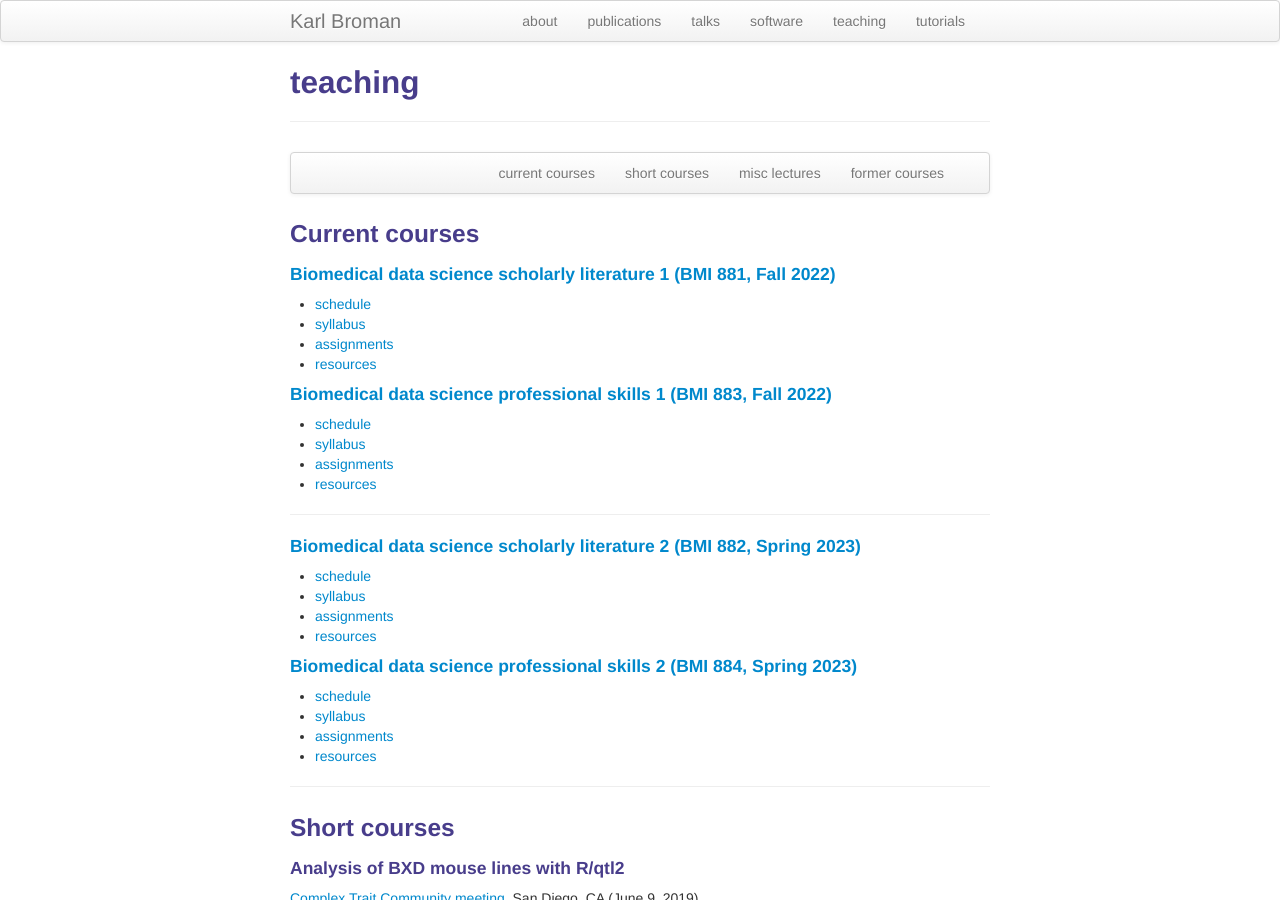
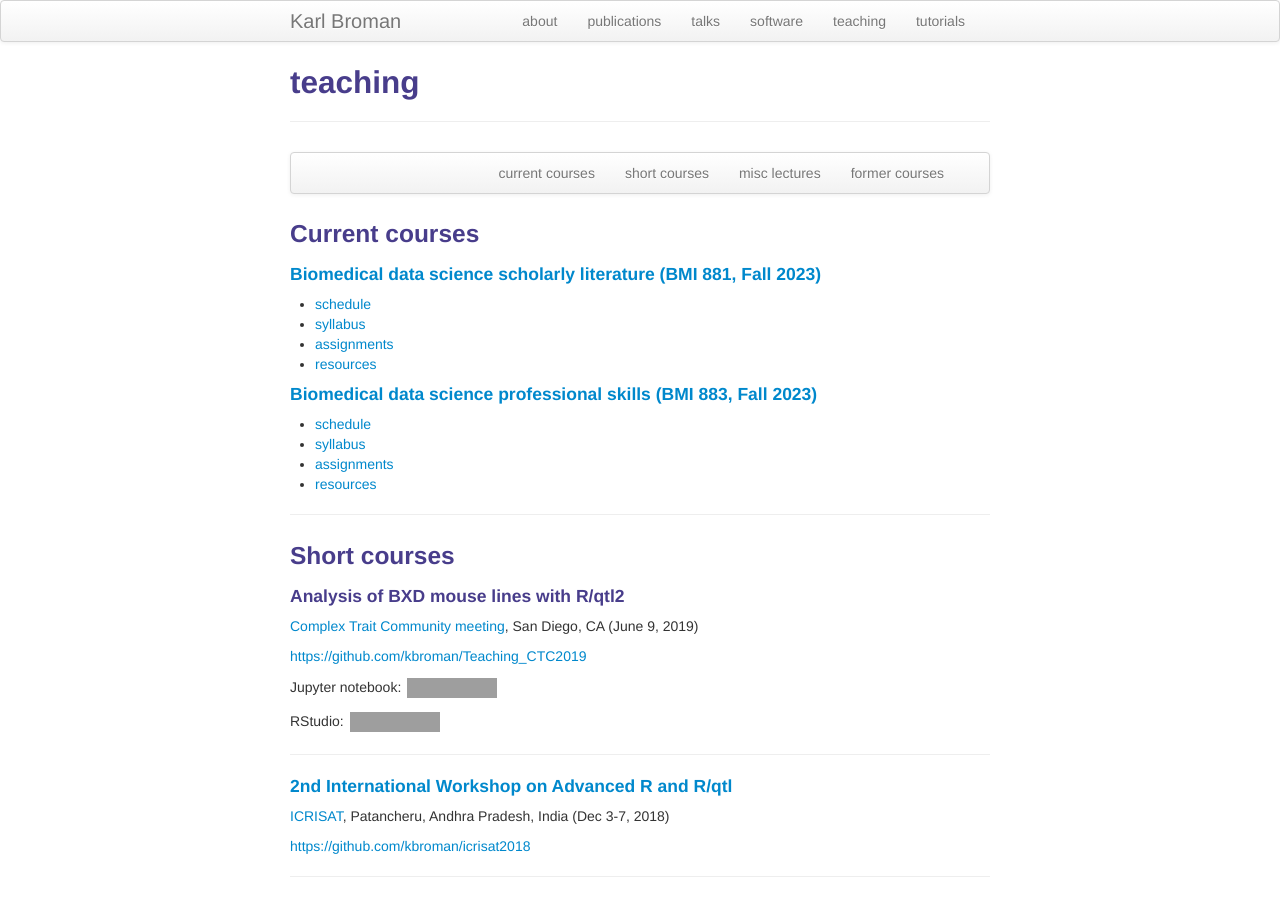
Before and after one commit to kbroman/kbroman.github.io, a Jekyll site: the page built from teaching.md, in a window 1280 px wide and 900 px high. Built offline with Jekyll 4.4.1, drawn with Linux system fonts in a browser that asks for light colours; grey boxes are pictures that could not be loaded.

Commit message:
teaching: remove 882 and 884 (trying to merge with 881 and 883)

```diff
--- a/teaching.md
+++ b/teaching.md
@@ -18,7 +18,7 @@ description: Karl Broman's teaching
 
 ### <a name="current"></a>Current courses
 
-#### [Biomedical data science scholarly literature 1 (BMI 881, Fall 2022)](https://kbroman.org/BMI881)
+#### [Biomedical data science scholarly literature (BMI 881, Fall 2023)](https://kbroman.org/BMI881)
 
 - [schedule](https://kbroman.org/BMI881/schedule.html)
 - [syllabus](https://kbroman.org/BMI881/syllabus.html)
@@ -26,29 +26,12 @@ description: Karl Broman's teaching
 - [resources](https://kbroman.org/BMI881/resources.html)
 
 
-#### [Biomedical data science professional skills 1 (BMI 883, Fall 2022)](https://kbroman.org/BMI883)
+#### [Biomedical data science professional skills (BMI 883, Fall 2023)](https://kbroman.org/BMI883)
 
 - [schedule](https://kbroman.org/BMI883/schedule.html)
 - [syllabus](https://kbroman.org/BMI883/syllabus.html)
 - [assignments](https://kbroman.org/BMI883/assignments.html)
 - [resources](https://kbroman.org/BMI883/resources.html)
-
----
-
-#### [Biomedical data science scholarly literature 2 (BMI 882, Spring 2023)](https://kbroman.org/BMI882)
-
-- [schedule](https://kbroman.org/BMI882/schedule.html)
-- [syllabus](https://kbroman.org/BMI882/syllabus.html)
-- [assignments](https://kbroman.org/BMI882/assignments.html)
-- [resources](https://kbroman.org/BMI882/resources.html)
-
-
-#### [Biomedical data science professional skills 2 (BMI 884, Spring 2023)](https://kbroman.org/BMI884)
-
-- [schedule](https://kbroman.org/BMI884/schedule.html)
-- [syllabus](https://kbroman.org/BMI884/syllabus.html)
-- [assignments](https://kbroman.org/BMI884/assignments.html)
-- [resources](https://kbroman.org/BMI884/resources.html)
 
 ---
 
```
